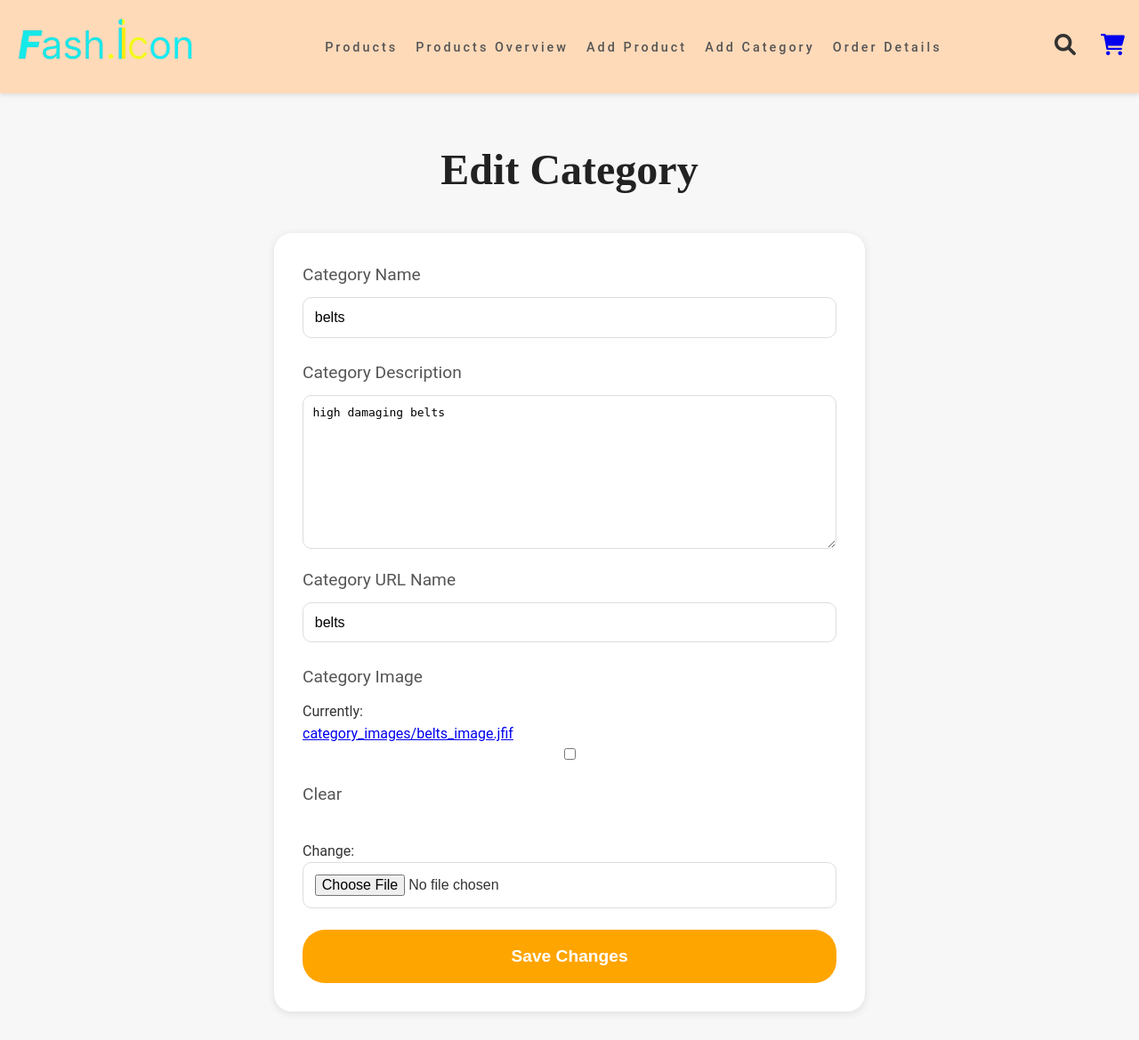
After one commit to YahyaBinUsman/ProductZone, a Django app: page /edit-category/3/ in a window 1280 px wide. The commit adds this page. Shown: the whole page at 89% size. Run offline with Django 5.2, Linux system fonts and the light colour scheme; a user stored in the database is signed in; data comes from the database, SQL or seed files in the repository; both versions use the stored data as it was after the commit.

Commit message:
Complete new template designs

```diff
--- a/keychain_app/templates/category_detail.html
+++ b/keychain_app/templates/category_detail.html
@@ -128,7 +128,7 @@
                 <img src="{{ product.image.url }}" alt="">
                 <h3>{{ product.name }}</h3>
                 <div class="product-info">
-                    <p><strong>Price:</strong> ${{ product.price }}</p>
+                    <p><strong>Price:</strong> Rs.{{ product.price }}</p>
                     <p>{{ product.description }}</p>
                     <p><strong>In Stock:</strong> {{ product.quantity }}</p>
                 </div>
--- a/keychain_app/templates/category_list.html
+++ b/keychain_app/templates/category_list.html
@@ -184,7 +184,7 @@
                         <li class="product-card">
                             <img src="{{ product.image.url }}" alt="{{ product.name }}">  <!-- Added image -->
                             <h4>{{ product.name }}</h4>
-                            <p>Price: ${{ product.price }}</p>
+                            <p>Price: Rs.{{ product.price }}</p>
 
                             <div class="product-details">
                                 <p><strong>Available Quantity:</strong> {{ product.quantity }}</p>
--- /dev/null
+++ b/keychain_app/templates/edit_category.html
@@ -0,0 +1,177 @@
+{% load static %}
+<!DOCTYPE html>
+<html lang="en">
+<head>
+    <meta charset="UTF-8">
+    <meta name="viewport" content="width=device-width, initial-scale=1.0">
+    <title>Edit Category</title>
+    <style>
+        /* General Styles */
+        body {
+            margin: 0;
+            font-family: 'Roboto', sans-serif;
+            background-color: #f7f7f7;
+            color: #333;
+            line-height: 1.6;
+        }
+        .navbar-goofy {
+            display: flex;
+            justify-content: space-between;
+            align-items: center;
+            padding: 1em;
+            background-color: peachpuff;
+            box-shadow: 0 2px 5px rgba(0, 0, 0, 0.1);
+            position: sticky;
+            top: 0;
+            z-index: 100;
+        }
+
+        .logo-fun {
+            font-size: 1.8em;
+            font-weight: bold;
+        }
+
+        .nav-links-goofy {
+            list-style: none;
+            display: flex;
+            gap: 20px;
+            letter-spacing: 3px;
+        }
+
+        .nav-links-goofy li a {
+            text-decoration: none;
+            color: #555;
+            font-weight: 500;
+            transition: color 0.3s;
+            font-size: 0.9em;
+        }
+
+        .nav-links-goofy li a:hover {
+            color: white;
+        }
+
+        .nav-icons-goofy i {
+            margin-left: 1em;
+            font-size: 1.5em;
+            transition: transform 0.3s;
+        }
+
+        .nav-icons-goofy i:hover {
+            transform: scale(1.2);
+        }
+        .logo-fun img {
+            height: 60px;
+            width: auto;
+        }
+        h1 {
+            font-size: 3em;
+            text-align: center;
+            font-family: 'Playfair Display', serif;
+            color: #222;
+            margin-top: 1em;
+        }
+
+        /* Form Container */
+        .form-container {
+            max-width: 600px;
+            margin: 2em auto;
+            background-color: white;
+            padding: 2em;
+            border-radius: 20px;
+            box-shadow: 0 2px 10px rgba(0, 0, 0, 0.1);
+        }
+
+        /* Custom Form Field Styles */
+        form {
+            display: flex;
+            flex-direction: column;
+        }
+
+        label {
+            font-size: 1.2em;
+            margin-bottom: 0.5em;
+            color: #555;
+        }
+
+        input, textarea {
+            padding: 0.8em;
+            font-size: 1em;
+            border-radius: 10px;
+            border: 1px solid #ddd;
+            margin-bottom: 1.5em;
+            outline: none;
+            transition: border 0.3s ease;
+        }
+
+        input:focus, textarea:focus {
+            border-color: orange;
+        }
+
+        .button1[type="submit"] {
+            padding: 1em 2em;
+            background-color: orange;
+            color: white;
+            border: none;
+            border-radius: 25px;
+            cursor: pointer;
+            font-size: 1.2em;
+            font-weight: bold;
+            text-align: center;
+        }
+
+        .button1[type="submit"]:hover {
+            background-color: darkorange;
+        }
+
+        /* Responsive */
+        @media (max-width: 768px) {
+            .form-container {
+                width: 90%;
+            }
+        }
+    </style>
+
+    <link rel="stylesheet" href="https://cdnjs.cloudflare.com/ajax/libs/font-awesome/6.0.0-beta3/css/all.min.css">
+</head>
+<body>
+
+    <nav class="navbar-goofy">
+        <div class="logo-fun">
+            <img src="{% static 'images/logo.png' %}" alt="Logo">
+        </div>
+        <ul class="nav-links-goofy">
+            <li><a href="{% url 'products_view' %}">Products</a></li>
+            <li><a href="{% url 'products_overview' %}">Products Overview</a></li>
+            <li><a href="{% url 'add_product' %}">Add Product</a></li>
+            <li><a href="{% url 'add_category' %}">Add Category</a></li>
+            <li><a href="{% url 'order_details' %}">Order Details</a></li>
+        </ul>
+        <div class="nav-icons-goofy">
+            <i class="fas fa-search"></i>
+            <a href="{% url 'view_cart' %}"><i class="fas fa-shopping-cart"></i></a>
+        </div>
+    </nav>
+
+    <h1>Edit Category</h1>
+
+    <div class="form-container">
+        <form method="post" enctype="multipart/form-data">
+            {% csrf_token %}
+            <label for="name">Category Name</label>
+            {{ form.name }}
+
+            <label for="description">Category Description</label>
+            {{ form.description }}
+
+            <label for="url_name">Category URL Name</label>
+            {{ form.url_name }}
+
+            <label for="image">Category Image</label>
+            {{ form.image }}
+
+            <button type="submit" class="button1">Save Changes</button>
+        </form>
+    </div>
+
+</body>
+</html>
--- a/keychain_app/templates/order_details.html
+++ b/keychain_app/templates/order_details.html
@@ -203,8 +203,8 @@
 
     <!-- Summary Section -->
     <div class="summary-container">
-        <p>Total Sales (Completed Orders): <span>${{ total_sales }}</span></p>
-        <p>Potential Sales (Pending Orders): <span>${{ potential_sales }}</span></p>
+        <p>Total Sales (Completed Orders): <span>Rs.{{ total_sales }}</span></p>
+        <p>Potential Sales (Pending Orders): <span>Rs.{{ potential_sales }}</span></p>
         <p>Total Orders: <span>{{ total_orders }}</span></p>
         <p>Pending Orders: <span>{{ total_pending_orders }}</span></p>
     </div>
@@ -233,7 +233,7 @@
                     <td>{{ order.phone }}</td>
                     <td>{{ order.address }}</td>
                     <td>{{ order.products }}</td>
-                    <td>${{ order.total_price_after_gst }}</td>
+                    <td>Rs.{{ order.total_price_after_gst }}</td>
                     <td>
                         {% if order.status == 'Pending' %}
                         <form action="{% url 'mark_order_complete' order.id %}" method="POST">
--- a/keychain_app/templates/product_detail.html
+++ b/keychain_app/templates/product_detail.html
@@ -113,7 +113,7 @@
     <div class="product-detail-container">
         <img src="{{ product.image.url }}" alt="{{ product.name }}">
         <h1 class="product-name">{{ product.name }}</h1>
-        <p class="product-price">Price: ${{ product.price }}</p>
+        <p class="product-price">Price: Rs.{{ product.price }}</p>
         <p class="product-description">{{ product.description }}</p>
         <p><strong>Available:</strong> {{ product.quantity }}</p>
 
--- a/keychain_app/templates/search_results.html
+++ b/keychain_app/templates/search_results.html
@@ -133,7 +133,7 @@
                         <img src="{{ product.image.url }}" alt="{{ product.name }}">
                         <h3 class="product-name">{{ product.name }}</h3>
                         <p>{{ product.description }}</p>
-                        <p>Price: ${{ product.price }}</p>
+                        <p>Price: Rs.{{ product.price }}</p>
                         <p>Available: {{ product.quantity }}</p>
                         <a href="/category/{{ product.category.name }}/product/{{ product.id }}/">View Product</a>
                     </div>
--- a/keychain_app/views.py
+++ b/keychain_app/views.py
@@ -245,7 +245,7 @@ def process_order(request):
                     f"Postal Code: {postal_code}\n"
                     f"City: {city}\n\n"
                     f"Ordered Products:\n" + "\n".join(f"- {product}" for product in products) +
-                    f"\nTotal Price: ${total_price_after_gst}"
+                    f"\nTotal Price: Rs.{total_price_after_gst}"
                 )
 
                 # Send email notification to the owner
@@ -266,7 +266,7 @@ def process_order(request):
                     f"Postal Code: {postal_code}\n"
                     f"City: {city}\n\n"
                     f"Ordered Products:\n" + "\n".join(f"- {product}" for product in products) +
-                    f"\nTotal Price: ${total_price_after_gst}\n\n"
+                    f"\nTotal Price: Rs.{total_price_after_gst}\n\n"
                     f"Your order will be delivered soon. Thank you for shopping with us!\n\n"
                     f"Best regards,\nYour Company Name"
                 )
@@ -372,6 +372,20 @@ def add_category(request):
     else:
         form = CategoryForm()
     return render(request, 'add_category.html', {'form': form})
+
+from django.shortcuts import get_object_or_404
+
+@staff_member_required
+def edit_category(request, pk):
+    category = get_object_or_404(Category, pk=pk)
+    if request.method == 'POST':
+        form = CategoryForm(request.POST, request.FILES, instance=category)
+        if form.is_valid():
+            form.save()
+            return redirect('edit_category', pk=pk)  # Redirect to the same page
+    else:
+        form = CategoryForm(instance=category)
+    return render(request, 'edit_category.html', {'form': form})
 
 @staff_member_required
 def add_product(request):
--- a/keychain_store/urls.py
+++ b/keychain_store/urls.py
@@ -29,7 +29,9 @@ urlpatterns = [
     path('contact/', views.contact, name='contact'),
 path('category/<str:category>/product/<int:product_id>/', views.product_redirect, name='product_redirect'),
     path('category/<str:url_name>/', views.category_detail, name='category_detail'),
- path('search/', views.search, name='search')
+ path('search/', views.search, name='search'),
+ path('edit-category/<int:pk>/', views.edit_category, name='edit_category'),
+
 
 ]
 
```
Also changed, not shown: keychain_app/templates/index.html (+19 -19 lines), keychain_app/templates/products_overview.html (+4 -4 lines), db.sqlite3, media/category_images/belts_image.jfif (added), media/category_images/caps.jfif (added), media/category_images/cloth_image.jfif (added), media/category_images/keychain_image.jfif (added), media/category_images/watch_image.jfif (added).
